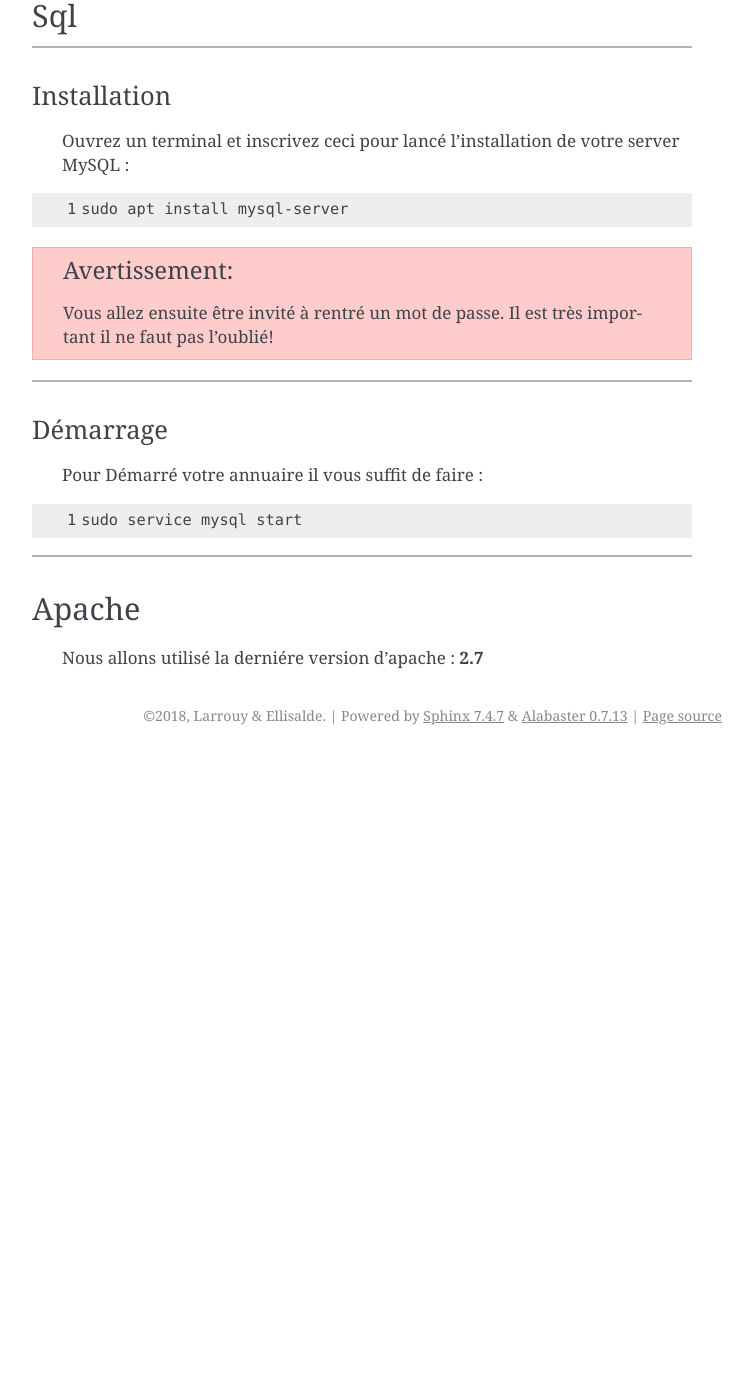
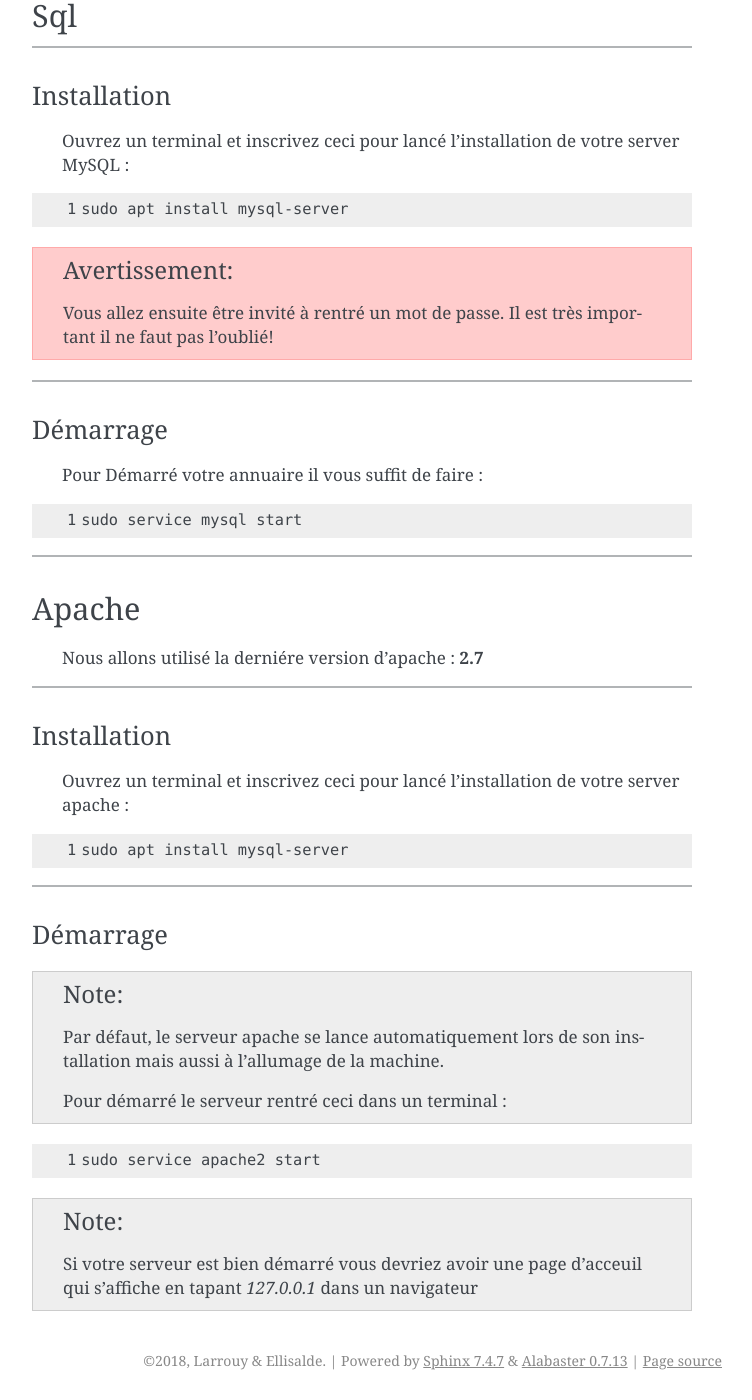
Before and after one commit to soldatroket/ProjetHacking, a Sphinx documentation site: the page built from Documentation/Installation.rst, in a window 1280 px wide and 1400 px high, scrolled down 1104 px. Shown: the whole window, without its empty margins (388-1140 px from the left). Built offline with Sphinx 7.4.7, drawn with Linux system fonts in a browser that asks for light colours; before the commit the page ends 1859 px from its top, so only the background shows below that; some of the changed text lies outside the part shown.

Commit message:
Update Installation.rst

```diff
--- a/Documentation/Installation.rst
+++ b/Documentation/Installation.rst
@@ -87,3 +87,31 @@ Apache
 ======
 
   Nous allons utilisé la derniére version d'apache : **2.7**
+
+-------------------
+
+Installation
+------------
+
+  Ouvrez un terminal et inscrivez ceci pour lancé l'installation de votre server apache :
+
+.. code-block:: shell
+    :linenos:
+
+    sudo apt install mysql-server
+
+------------------
+
+Démarrage
+---------
+
+.. note:: Par défaut, le serveur apache se lance automatiquement lors de son installation mais aussi à l'allumage de la machine.
+
+  Pour démarré le serveur rentré ceci dans un terminal :
+
+.. code-block:: shell
+    :linenos:
+
+    sudo service apache2 start
+
+.. note:: Si votre serveur est bien démarré vous devriez avoir une page d'acceuil qui s'affiche en tapant *127.0.0.1* dans un navigateur
```
